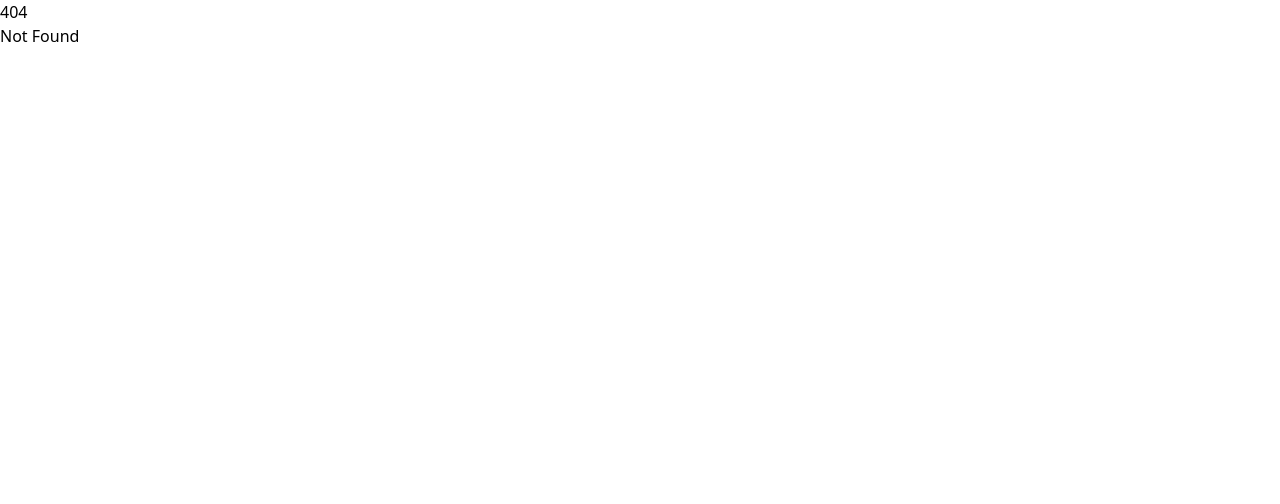
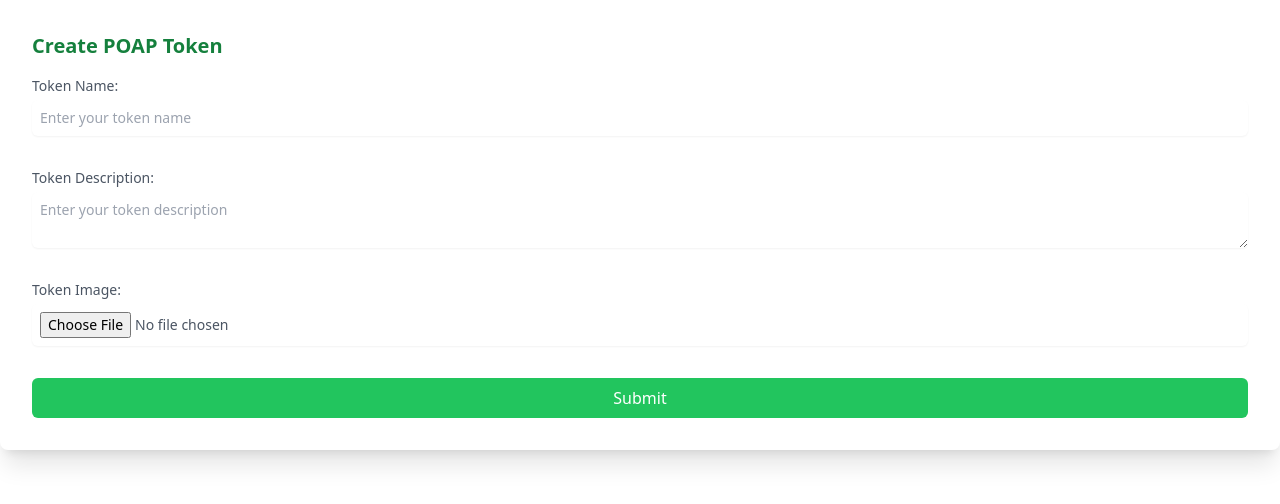
Before and after one commit to eosnetworkfoundation/enf-poap-service, a SvelteKit app: page /create-token in a window 1280 px wide. Before the commit this address had no page. Shown: the top 504 px of the page. Built offline with nearby package versions, Linux system fonts and the light colour scheme.

Commit message:
init frontend commit

```diff
--- a/package.json
+++ b/package.json
@@ -42,7 +42,8 @@
     },
     "type": "module",
     "dependencies": {
-        "express": "^4.18.2"
+        "express": "^4.18.2",
+        "web3": "^1.10.0"
     },
     "files": [
         "/src/*.*",
--- a/src/routes/+page.svelte
+++ b/src/routes/+page.svelte
@@ -1,2 +1,63 @@
-<h1>Welcome to SvelteKit</h1>
-<p>Visit <a href="https://kit.svelte.dev">kit.svelte.dev</a> to read the documentation</p>
+<script lang="ts">
+    import Web3 from "web3";
+    import { goto } from '$app/navigation';
+
+    let metadata = {};
+    let web3;
+
+    async function connectWallet() {
+        if (typeof window.ethereum !== "undefined") {
+            web3 = new Web3(window.ethereum);
+            try {
+                await window.ethereum.request({ method: "eth_requestAccounts" });
+                const accounts = await web3.eth.getAccounts();
+
+                // Get wallet address
+                const address = accounts[0];
+                metadata.address = `Wallet Address: ${address}`;
+
+                // Get network type
+                const networkType = await web3.eth.net.getNetworkType();
+                metadata.network = `Network: ${networkType}`;
+
+                // Get account balance
+                const balanceWei = await web3.eth.getBalance(address);
+                const balanceEther = web3.utils.fromWei(balanceWei);
+                metadata.balance = `Balance: ${balanceEther} ETH`;
+
+            } catch (error) {
+                console.error("User rejected the connection request", error);
+            }
+        } else {
+            metadata.message = "MetaMask is not installed. Please install MetaMask to connect your wallet.";
+        }
+    }
+
+    function logoutWallet() {
+        if (web3) {
+            web3 = null;
+            metadata = {};
+            window.ethereum.removeAllListeners(); // Remove any listeners to prevent memory leaks
+        }
+    }
+
+    function navigateToClaimToken() {
+        goto('/claim-token')
+    }
+
+    function navigateToCreateToken() {
+        goto('/create-token')
+    }
+
+</script>
+
+<div class="p-8 bg-white shadow-xl rounded-lg transform transition-transform hover:scale-105">
+    <h2 class="mb-4 text-xl font-semibold text-green-700">ENF's POAP Center</h2>
+    <button on:click={connectWallet} class="w-full px-3 py-2 mb-4 text-white bg-green-500 rounded-md hover:bg-green-600 transition-colors">Connect MetaMask Wallet</button>
+    <button on:click={logoutWallet} class="w-full px-3 py-2 mb-4 text-white bg-green-500 rounded-md hover:bg-green-600 transition-colors">Logout</button>
+    <p class="mb-4 text-sm text-gray-700">{metadata.address}</p>
+    <p class="mb-4 text-sm text-gray-700">{metadata.network}</p>
+    <p class="mb-4 text-sm text-gray-700">{metadata.balance}</p>
+    <button on:click={navigateToClaimToken} class="w-full px-3 py-2 mb-4 text-white bg-green-500 rounded-md hover:bg-green-600 transition-colors">Claim Token</button>
+    <button on:click={navigateToCreateToken} class="w-full px-3 py-2 text-white bg-green-500 rounded-md hover:bg-green-600 transition-colors">Create Token</button>
+</div>
--- /dev/null
+++ b/src/routes/claim-token/+page.svelte
@@ -0,0 +1,40 @@
+<script lang="ts">
+  let claimCode: string = "";
+  let message: string = "";
+
+  function submit(): void {
+      if (claimCode === "password") {
+          message = "Success!";
+      } else {
+          message = "Claim Code does not exist.";
+      }
+  }
+
+// TODO: create func to check if claim code is in DB
+function isValidClaimCode(claimCode: string): boolean {
+  return true;
+}
+
+</script>
+
+  <div class="p-8 bg-white shadow-xl rounded-lg transform transition-transform hover:scale-105">
+      <h2 class="mb-4 text-xl font-semibold text-green-700">Claim Token</h2>
+      <div class="mb-4">
+          <label class="block mb-2 text-sm font-medium text-gray-600"></label>
+          <input type="text" bind:value={claimCode} placeholder="Enter your claim code" class="w-full px-3 py-2 text-sm text-gray-700 placeholder-gray-400 bg-white border border-gray-300 rounded-md focus:outline-none focus:border-green-500 transition-colors">
+      </div>
+      <button on:click={submit} class="w-full px-3 py-2 text-white bg-green-500 rounded-md hover:bg-green-600 transition-colors">Submit</button>
+      {#if message}
+          <div class="mt-4 p-2 text-center text-white rounded-md {message === 'Success!' ? 'bg-green-500' : 'bg-red-500'} transition-colors">
+              {message}
+          </div>
+      {/if}
+  </div>
+
+
+
+<style>
+  @import 'tailwindcss/base';
+  @import 'tailwindcss/components';
+  @import 'tailwindcss/utilities';
+</style>
--- /dev/null
+++ b/src/routes/create-token/+page.svelte
@@ -0,0 +1,52 @@
+<script lang="ts">
+    import { writable } from "svelte/store";
+	  type Writable<T> = import("svelte/store").Writable<T>;
+
+    let name = '';
+    let description = '';
+    let file: File | null = null;
+    const message = writable<string | null>(null);
+
+    function handleFileUpload(event: Event) {
+        const target = event.target as HTMLInputElement;
+        if (target.files) {
+            file = target.files[0];
+        }
+    }
+
+    async function submit() {
+        if (!name || !description || !file) {
+            message.set('Please fill in all fields and upload an image');
+            return;
+        }
+
+        // TODO: Here we would normally send the data to our DB backend
+        // For now, we will just simulate a successful submission
+        await new Promise(resolve => setTimeout(resolve, 1000));
+        message.set('Success!');
+    }
+</script>
+
+<div class="p-8 bg-white shadow-xl rounded-lg transform transition-transform hover:scale-105">
+  <h2 class="mb-4 text-xl font-semibold text-green-700">Create POAP Token</h2>
+  <form class="grid gap-6 mt-4">
+      <label class="block mb-2 text-sm font-medium text-gray-600">
+          Token Name:
+          <input type="text" bind:value={name} placeholder="Enter your token name" class="mt-1 p-2 block w-full rounded-md border-gray-300 shadow-sm focus:border-green-300 focus:ring focus:ring-green-200 focus:ring-opacity-50" />
+      </label>
+      <label class="block mb-2 text-sm font-medium text-gray-600">
+          Token Description:
+          <textarea bind:value={description} placeholder="Enter your token description" class="mt-1 p-2 block w-full rounded-md border-gray-300 shadow-sm focus:border-green-300 focus:ring focus:ring-green-200 focus:ring-opacity-50" />
+      </label>
+      <label class="block mb-2 text-sm font-medium text-gray-600">
+          Token Image:
+          <input type="file" on:change={handleFileUpload} class="mt-1 p-2 block w-full rounded-md border-gray-300 shadow-sm focus:border-green-300 focus:ring focus:ring-green-200 focus:ring-opacity-50" />
+      </label>
+      <button on:click|preventDefault={submit} class="w-full px-3 py-2 text-white bg-green-500 rounded-md hover:bg-green-600 transition-colors">Submit</button>
+  </form>
+  {#if $message}
+      <div class="mt-4 p-2 text-center text-white rounded-md {$message === 'Success!' ? 'bg-green-500' : 'bg-red-500'} transition-colors">
+          {$message}
+      </div>
+  {/if}
+</div>
--- a/svelte.config.js
+++ b/svelte.config.js
@@ -1,6 +1,6 @@
 import preprocess from 'svelte-preprocess';
+import { vitePreprocess } from '@sveltejs/vite-plugin-svelte'
 import adapter from '@sveltejs/adapter-node';
-import { vitePreprocess } from '@sveltejs/kit/vite';
 
 /** @type {import('@sveltejs/kit').Config} */
 const config = {
```
Also changed, not shown: 1 other file (tests, documents, lock files or other folders).
